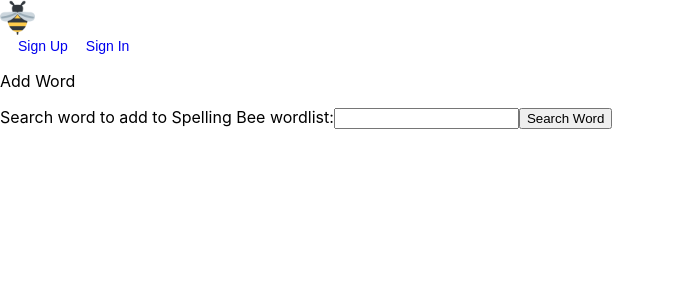
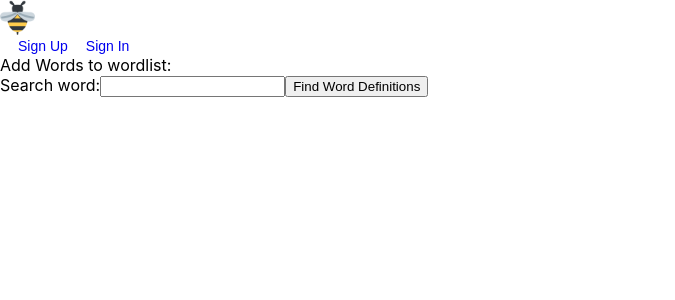
Before and after one commit to MrJanHorak/spelling-bee-practice-tool, a React (Create React App) app: page /admin in a window 1280 px wide. Shown: the top 300 px of the page, without its empty margins (0-675 px from the left). Built offline with nearby package versions, Linux system fonts and the light colour scheme; no server answers.

Commit message:
add api call and difinition view

```diff
--- /dev/null
+++ b/config-overrides.js
@@ -0,0 +1,22 @@
+const webpack = require("webpack")
+
+module.exports = function override(config, env) {
+    //do stuff with the webpack config...
+    config.resolve.fallback = {
+        ...config.resolve.fallback,
+        stream: require.resolve("stream-browserify"),
+        buffer: require.resolve("buffer"),
+    }
+    config.resolve.extensions = [...config.resolve.extensions, ".ts", ".js"]
+    config.plugins = [
+        ...config.plugins,
+        new webpack.ProvidePlugin({
+            process: "process/browser",
+            Buffer: ["buffer", "Buffer"],
+        }),
+    ]
+    // console.log(config.resolve)
+    // console.log(config.plugins)
+
+    return config
+}
--- /dev/null
+++ b/src/components/Definitions/Definitions.jsx
@@ -0,0 +1,26 @@
+import React from 'react'
+
+function Definitions({ word }){
+
+    console.log('props from WordSearch: ',word)
+
+    let definitionsList =  word.definitions.map ((definition , i) =>{
+      console.log(definition)
+      return (
+      <>
+      <b>Definition {i}:</b> {definition.definition}<br />
+      <b>Part of speech:</b> {definition.partOfSpeech}<br />
+      </>
+      )
+    })
+
+
+  return (
+    <>
+    <h1>Word:{' '}{word.word}</h1>
+    {definitionsList}
+    </>
+  )
+}
+
+export default Definitions
--- a/src/components/WordSearch/WordSearch.jsx
+++ b/src/components/WordSearch/WordSearch.jsx
@@ -1,32 +1,32 @@
-import { set } from 'mongoose';
-import React, { useState } from 'react';
+import React, {useState} from 'react';
 
-const WordSearch = (props) => {
-
-  const [word, setWord] = useState ("")
+function WordSearch(props) {
+  const [wordSearch, setWordSearch] = useState('')
 
   const handleSubmit = e => {
-    console.log('handleSubmit clicked')
-    e.preventDefault()
-    props.handleSubmit(word)
-    setWord("")
-  }
+    console.log('handleSubmit clicked');
+    e.preventDefault();
+    props.handleSubmit(wordSearch)
+    setWordSearch('')
+  };
 
   const handleChange = e => {
-    console.log('handleChange')
-    const word = e.target.value
-    setWord(word)
+    console.log('handleChange clicked');
+    const word =  e.target.value
+    setWordSearch(word)
   }
 
   return (
     <>
       <form onSubmit={handleSubmit}>
-        <label htmlFor="word">Search word to add to Spelling Bee wordlist:</label>
-        <input id="word" type="text" value={word} onChange={handleChange} />
-        <input type="submit" value="Search Word" />
+        <label htmlFor="word">
+          Search word:
+        </label>
+        <input id="word" type="text" value={wordSearch} onChange={handleChange} />
+        <input type="submit" value="Find Word Definitions" />
       </form>
     </>
-  )
-}
+  );
+};
 
-export default WordSearch
+export default WordSearch;
--- a/src/pages/Admin/Admin.jsx
+++ b/src/pages/Admin/Admin.jsx
@@ -1,37 +1,45 @@
-import React, { useEffect, useState } from 'react';
-import WordSearch from '../../components/WordSearch/WordSearch';
+import React, { useEffect, useState } from "react";
+import WordSearch from "../../components/WordSearch/WordSearch";
+import Definitions from "../../components/Definitions/Definitions";
 
-const Admin = (props) => {
-  const [wordData, setWordData] = useState('');
-  const [word, setWord] = useState('')
+const Admin = () => {
+  const [wordData, setWordData] = useState("");
+  const [word, setWord] = useState("");
 
-  const handleSubmit = word => {
-    console.log('App - makeApiCall - word', word);
-    setWord(word)
-  }
+  const handleSubmit = (wordSearch) => {
+    console.log("App - makeApiCall - title", wordSearch);
+    setWord(wordSearch);
+  };
 
   useEffect(() => {
-    let wordUrl = `https://wordsapiv1.p.rapidapi.com/words/${word}/definitions`
+    let wordsAPIUrl = `https://wordsapiv1.p.rapidapi.com/words/${word}/definitions`;
 
-  const makeApiCall = () => {
-    fetch(wordUrl)
-    .then(res => res.json())
-    .then(data => {
-      console.log('wordData', data)
-      setWordData(data)
-    })
-  }
-  makeApiCall()
-}, [word])
+    const makeApiCall = () => {
+      fetch(wordsAPIUrl,
+        {
+          method: "GET",
+          headers: {
+            "x-rapidapi-host": "wordsapiv1.p.rapidapi.com",
+            "x-rapidapi-key":
+              "a63a29f153msh85f1b0644ef47a0p17ed3bjsn38651c6a578c"
+          }
+        })
+          .then((res) => res.json())
+          .then((data) => {
+            console.log("wordData", data);
+            setWordData(data);
+          });
+    };
+    makeApiCall();
+  }, [word]);
 
   return (
-    <div className="admin">
+    <div className="App">
+      <div>Add Words to wordlist:</div>
+      <WordSearch handleSubmit={handleSubmit} />
+      {wordData.word? <Definitions word={wordData} /> : null}
+    </div>
+  );
+};
 
-      <p>Add Word</p>
-      <WordSearch handleSubmit={handleSubmit} />
-      {word}
-
-    </div>
-  )
-}
-export default Admin
+export default Admin;
```
Also changed, not shown: package.json (+11 -5 lines), 1 other file (tests, documents, lock files or other folders).
